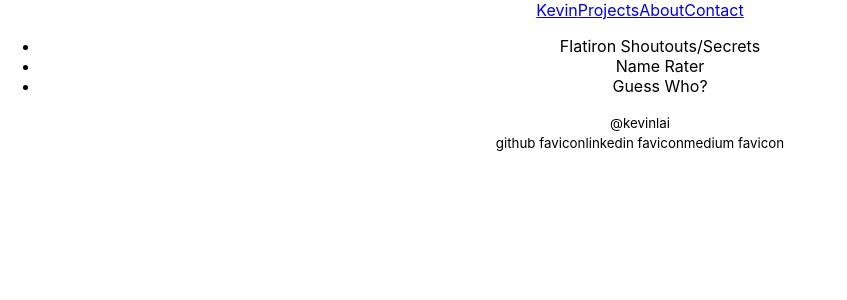
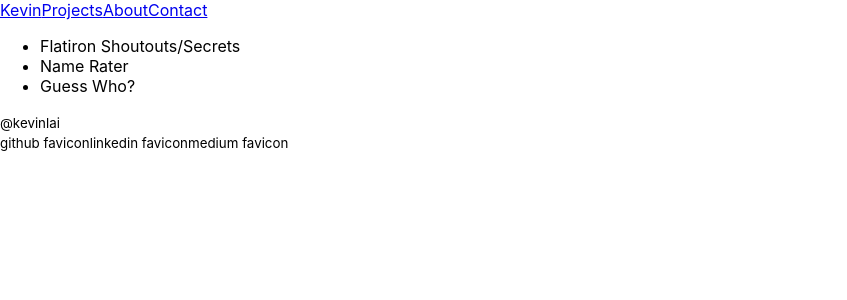
Before and after one commit to KevinLai76/website, a React (Create React App) app: page /projects in a window 1280 px wide. Shown: the top 300 px of the page, without its empty margins (0-847 px from the left). Built offline with nearby package versions, Linux system fonts and the light colour scheme.

Commit message:
established classname convention, added class names to most html elements.

```diff
--- a/src/App.js
+++ b/src/App.js
@@ -11,15 +11,13 @@ import { Route } from 'react-router-dom'
 function App() {
 
   return (
-    <div className="App">
-      <div className="NavBar">
+    <div className="app">
         <NavBar />
         <Route exact path='/' component={Home} />
         <Route exact path='/projects' component={Projects} />
         <Route exact path='/about' component={About} />
         <Route exacth path='/contact' component={Contact} />
-      </div>
-      <div className='Footer'>
+      <div className='footer-container'>
         <Footer />
       </div>
     </div>
--- a/src/components/Footer.js
+++ b/src/components/Footer.js
@@ -2,7 +2,7 @@ import React from 'react'
 
 function Footer(){
     return(
-        <div>
+        <div className='footer'>
             <small>@kevinlai</small>
             <br></br>
             <small>github favicon</small>
--- a/src/components/Projects.js
+++ b/src/components/Projects.js
@@ -4,11 +4,11 @@ class Projects extends React.Component{
 
     render(){
         return(
-            <div>
-                <ul>
-                    <li>Flatiron Shoutouts/Secrets</li>
-                    <li>Name Rater</li>
-                    <li>Guess Who?</li>
+            <div className='projects-container'>
+                <ul className='projects-list'>
+                    <li className='flatiron-shoutouts-secrets'>Flatiron Shoutouts/Secrets</li>
+                    <li className='name-rater'>Name Rater</li>
+                    <li className='guess-who'>Guess Who?</li>
                 </ul>
             </div>
         )
--- a/src/components/about.js
+++ b/src/components/about.js
@@ -4,8 +4,8 @@ import { Route } from 'react-router-dom'
 function About(){
 
     return(
-        <div className='body'>
-            <span>
+        <div className='about-container'>
+            <span className='about-content'>
                 Here is a sentence as filler! From the about page.
             </span>
         </div>
--- a/src/components/contact.js
+++ b/src/components/contact.js
@@ -3,11 +3,11 @@ import React from 'react'
 function Contact(){
 
     return(
-        <div>
+        <div className='contact-container'>
             {/* add clickable links to these in the future */}
-            <span> Email: kevinlai76@gmail.com</span>
-            <span> Phone: (646)593-1914 </span>
-            <span> GitHub: https://github.com/KevinLai76 </span>
+            <span className='email-item'> Email: kevinlai76@gmail.com</span>
+            <span className='phone-item'> Phone: (646)593-1914 </span>
+            <span className='github-item'> GitHub: https://github.com/KevinLai76 </span>
         </div>
     )
 }
--- a/src/components/home.js
+++ b/src/components/home.js
@@ -3,7 +3,7 @@ import React from 'react'
 class Home extends React.Component {
     render(){
         return(
-            <div className="Body">
+            <div className="body">
                 <h1>Home Component</h1>
                 <h1>Filler details</h1>
             </div>
--- a/src/components/navBar.js
+++ b/src/components/navBar.js
@@ -4,12 +4,12 @@ import { NavLink } from 'react-router-dom'
 function NavBar(){
 
     return(
-        <nav>
-            <div className="Header">
-                <NavLink to='/' >Kevin</NavLink>
-                <NavLink to='/projects'>Projects</NavLink>
-                <NavLink to='/about' >About</NavLink>
-                <NavLink to='/contact'>Contact</NavLink>
+        <nav className='header'>
+            <div className="link-container">
+                <NavLink className='home-link' to='/'>Kevin</NavLink>
+                <NavLink className='projects-link' to='/projects'>Projects</NavLink>
+                <NavLink className='about-link' to='/about'>About</NavLink>
+                <NavLink className='contact-link' to='/contact'>Contact</NavLink>
             </div>
         </nav>
     )
```
